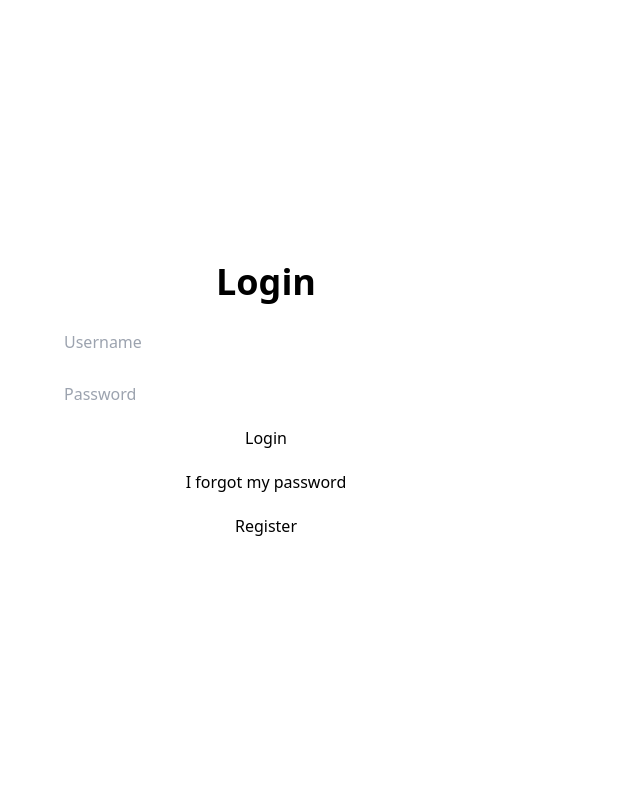
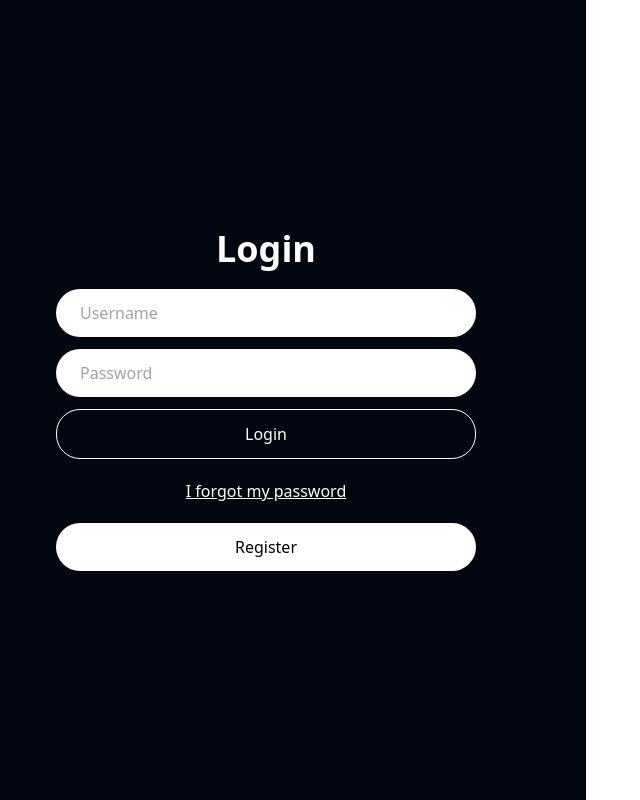
Before and after one commit to cesardarizaleta/React-Proyects, a React (Create React App) app in the folder authenticator/: page / in a window 1280 px wide. Shown: the whole page, without its empty margins (54-694 px from the left). Built offline with nearby package versions, Linux system fonts and the light colour scheme.

Commit message:
Login frontend hecho

```diff
--- a/authenticator/src/components/login.css
+++ b/authenticator/src/components/login.css
@@ -0,0 +1,34 @@
+#login-content form input {
+    padding-left: 1.5em;
+}
+
+#login-content form button {
+    cursor: pointer;
+    border: 1px solid white;
+    transition: all .75s;
+    position: relative;
+    overflow: hidden;
+}
+
+#login-content form button:hover {
+    z-index: 999;
+    color: black;
+}
+
+#login-content form button::before {
+    content: '';
+    position: absolute;
+    top: 0;
+    left: 0;
+    width: 0%;
+    height: 100%;
+    background-color: white;
+    color: black;
+    transition: all 0.5s;
+    z-index: -1;
+}
+
+#login-content form button:hover::before {
+    content: '';
+    width: 100%;
+}
--- a/authenticator/src/components/login.jsx
+++ b/authenticator/src/components/login.jsx
@@ -1,16 +1,17 @@
 import React from "react";
+import './login.css';
 
 export default function Login() {
     return (
-        <div id="login-content" className="flex flex-col h-full absolute w-1/2 p-10 items-center justify-center gap-5">
-            <h1 className="text-4xl font-bold">Login</h1>
+        <div id="login-content" className="flex flex-col h-full absolute w-1/2 bg-gray-950 p-10 items-center justify-center gap-5">
+            <h1 className="text-4xl font-bold text-white">Login</h1>
             <form className="flex flex-col gap-3 w-full justify-center items-center">
-                <input className="w-3/4 p-2 rounded-md outline-none" type="text" placeholder="Username" />
-                <input className="w-3/4 p-2 rounded-md outline-none" type="password" placeholder="Password" />
-                <button type="submit">Login</button>
+                <input className="w-3/4 p-3 rounded-3xl outline-none" type="text" placeholder="Username" />
+                <input className="w-3/4 p-3 rounded-3xl outline-none" type="password" placeholder="Password" />
+                <button className="text-white border w-3/4 p-3 rounded-3xl" type="submit">Login</button>
             </form>
-            <button>I forgot my password</button>
-            <button>Register</button>
+            <button className="text-white underline">I forgot my password</button>
+            <button className="text-black rounded-3xl bg-white w-3/4 p-3">Register</button>
         </div>
     )
 }
```
